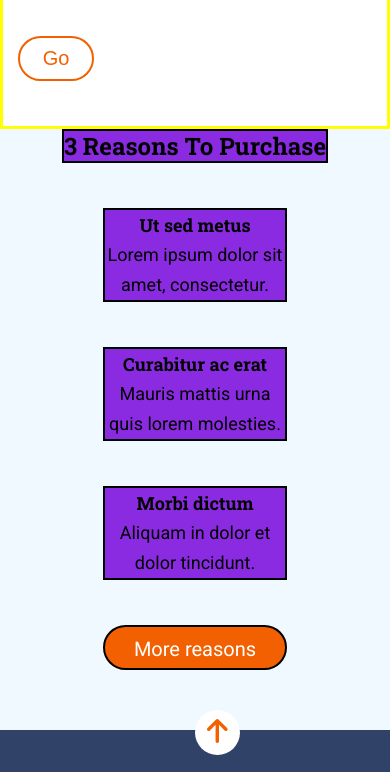
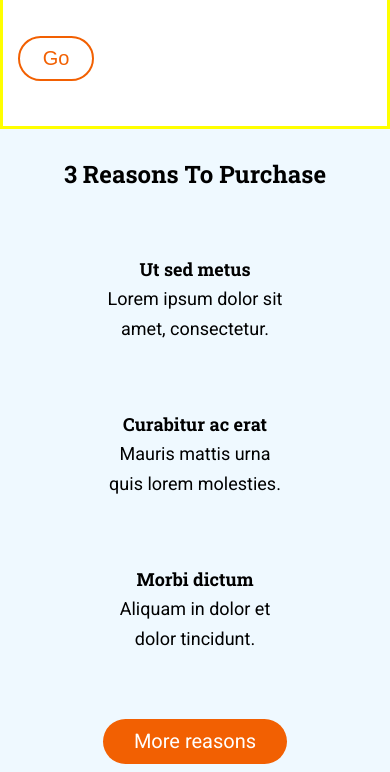
Before and after one commit to Sararid/modulo-1-evaluacion-final-Sararid, a website: page src/html/index.html in a window 390 px wide. Shown: the part 820-1592 px from the top of the page. Drawn offline with nearby package versions, Linux system fonts and the light colour scheme; files that its build step writes are made by us from their sources; files whose address does not match are found by name.

Commit message:
added grid responsive

```diff
--- a/src/scss/layout/_footer.scss
+++ b/src/scss/layout/_footer.scss
@@ -12,6 +12,7 @@
   transform: translateY(-20px);
   left: 50%;
 }
+/*probar mañana con div */
 
 .footer {
   color: $white;
--- a/src/scss/layout/_header.scss
+++ b/src/scss/layout/_header.scss
@@ -22,7 +22,6 @@
 
 .header {
   height: 568px;
-  border: solid 5px red;
   @include flexColumnCentered;
   position: relative;
   &__nav {
--- a/src/scss/layout/_hero.scss
+++ b/src/scss/layout/_hero.scss
@@ -1,5 +1,4 @@
 .hero {
-  border: solid green 5px;
   /* aquí he definido la altura , 100% de los pixeles establecidos en el header
   y he añadido foto en background, centrandola , que no se repita y covered
   flex column aplicado para centrarlo mas facilmente + tmb he hecho un flex al elemento hijo "hero__text"
--- a/src/scss/layout/_mainSection1.scss
+++ b/src/scss/layout/_mainSection1.scss
@@ -3,7 +3,6 @@
 /* . En el hover de los botones ("Go" y "3 Reasons To Purchase") se debe incluir una transición que
 dejamos a vuestra elección (por ejemplo: color, tamaño, etc.). */
 
-/*  SECTION 1 Looking through a window */
 .main {
   &__section1 {
     display: flex;
--- a/src/scss/layout/_mainSection2.scss
+++ b/src/scss/layout/_mainSection2.scss
@@ -4,20 +4,23 @@ dejamos a vuestra elección (por ejemplo: color, tamaño, etc.). */
   &__section2 {
     background-color: $ice-blue;
     line-height: 30px;
-    padding-bottom: 60px;
+    padding: 30px 0 60px;
     display: grid;
     grid-template-columns: 1fr, 1fr, 1fr;
     grid-template-rows: repeat (5, 1fr);
     align-items: center;
     justify-items: center;
     text-align: center;
-    grid-gap: 45px;
+    /* gap*/
+    grid-gap: 20px;
 
     @media (min-width: 768px) {
+      grid-template-rows: reapet(3, 1fr);
       &--item1,
       &--item5 {
-        grid-column: 1 / 3;
+        grid-column: 1 / 4;
       }
+      padding: 30px 40px 60px;
     }
   }
 }
@@ -27,19 +30,29 @@ dejamos a vuestra elección (por ejemplo: color, tamaño, etc.). */
     font-family: $second-font;
     font-size: 24px;
     font-weight: bold;
+    padding-bottom: 45px;
+    @media (min-width: 768px) {
+      font-size: 26px;
+    }
+    @media (min-width: 1200px) {
+      font-size: 32px;
+    }
   }
   &__subtitle {
     font-family: $second-font;
     font-weight: bold;
+    @media (min-width: 768px) {
+      font-size: 24px;
+    }
   }
   &__parr {
     max-width: 180px;
+    padding-bottom: 45px;
+    @media (min-width: 768px) {
+      font-size: 20px;
+      padding-bottom: 60px;
+    }
   }
-}
-
-.main__section2 > * {
-  background-color: blueviolet;
-  border: solid 2px black;
 }
 
 #button {
@@ -51,4 +64,10 @@ dejamos a vuestra elección (por ejemplo: color, tamaño, etc.). */
   color: white;
   text-align: center;
   line-height: 2.25;
+  @media (min-width: 768px) {
+    width: 210px;
+  }
+  @media (min-width: 1200px) {
+    width: 255px;
+  }
 }
```
Also changed, not shown: src/html/partials/main.html (deleted, +0 -42 lines).
